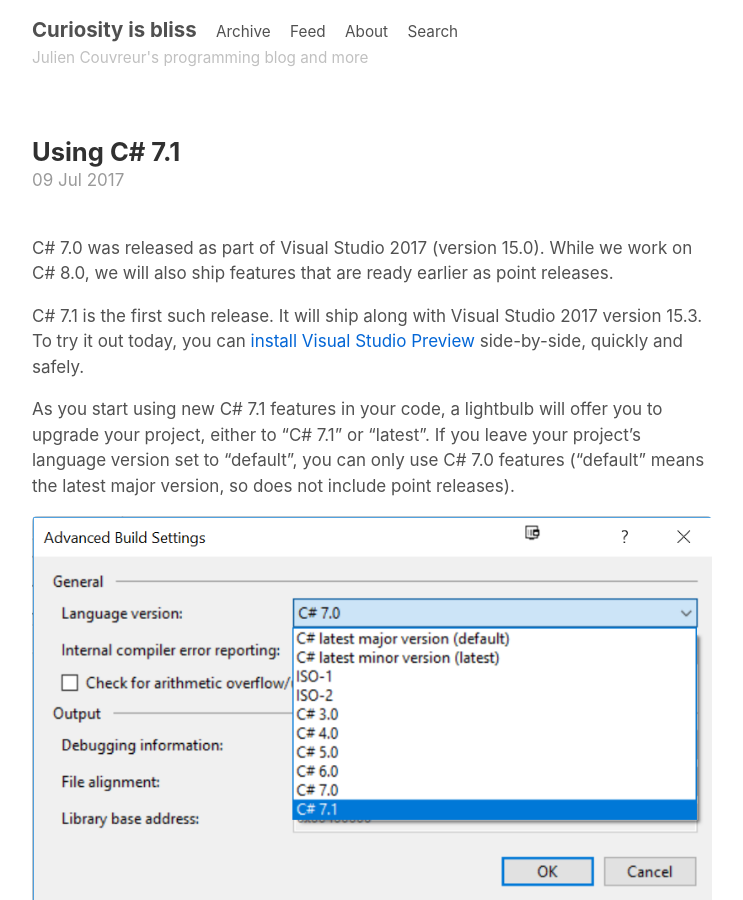
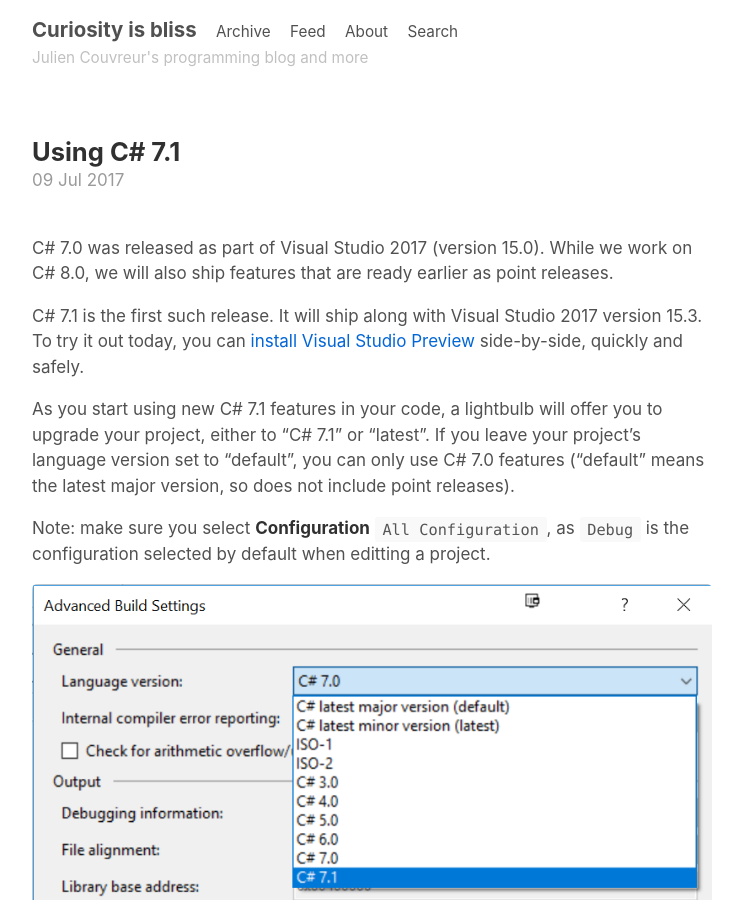
Before and after one commit to jcouv/jcouv.github.io, a Jekyll site: the page built from _posts/2017-07-09-using-Csharp-7.1.md, in a window 1280 px wide and 900 px high. Shown: the whole window, without its empty margins (268-1011 px from the left). Built offline with Jekyll 4.4.1, drawn with Linux system fonts in a browser that asks for light colours; comment, search, counter and statistics services are not loaded.

Commit message:
Update 2017-07-09-using-Csharp-7.1.md

```diff
--- a/_posts/2017-07-09-using-Csharp-7.1.md
+++ b/_posts/2017-07-09-using-Csharp-7.1.md
@@ -8,6 +8,8 @@
 C# 7.1 is the first such release. It will ship along with Visual Studio 2017 version 15.3. To try it out today, you can [install Visual Studio Preview](https://www.visualstudio.com/vs/preview/) side-by-side, quickly and safely.
 
 As you start using new C# 7.1 features in your code, a lightbulb will offer you to upgrade your project, either to "C# 7.1" or "latest". If you leave your project's language version set to "default", you can only use C# 7.0 features ("default" means the latest major version, so does not include point releases).
+
+Note: make sure you select **Configuration** `All Configuration`, as `Debug` is the configuration selected by default when editting a project.
 
 ![LangVer7_1.png]({{site.baseurl}}/archives/images/LangVer7_1.png)
 
```
